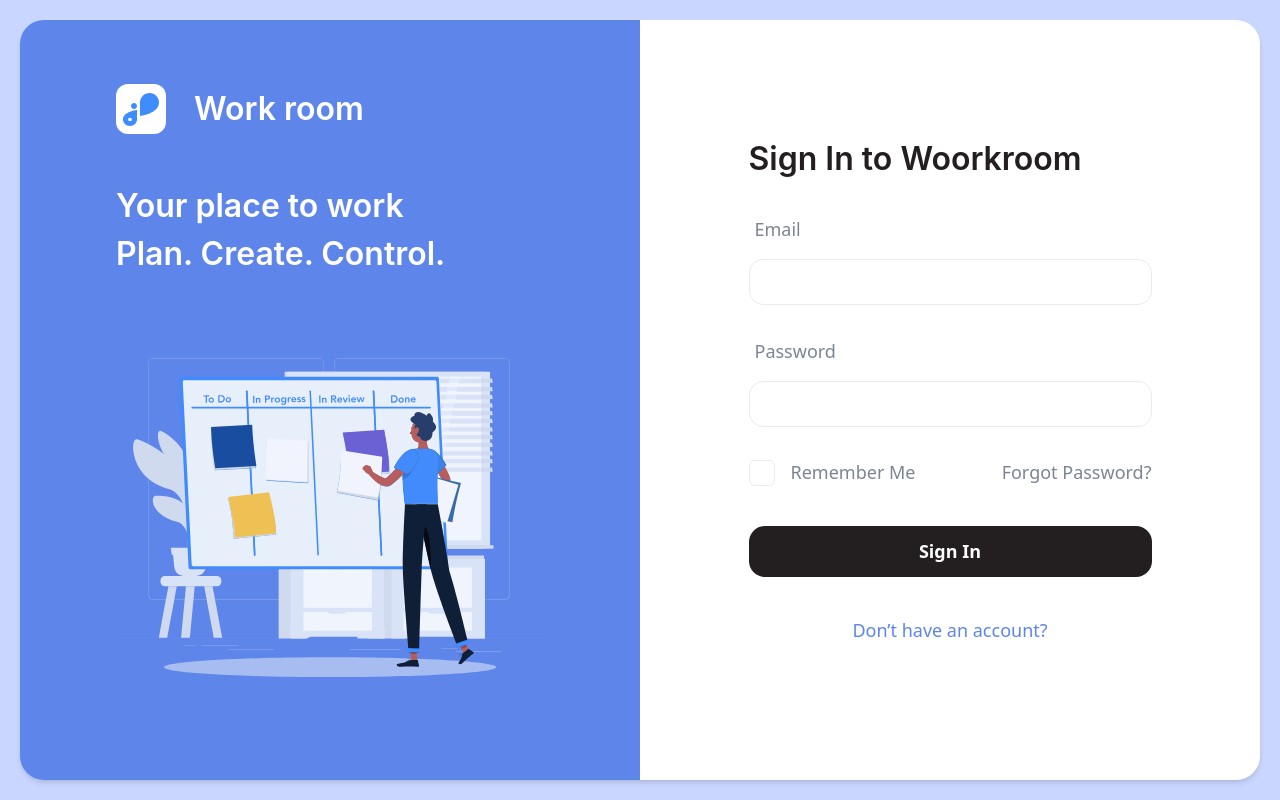
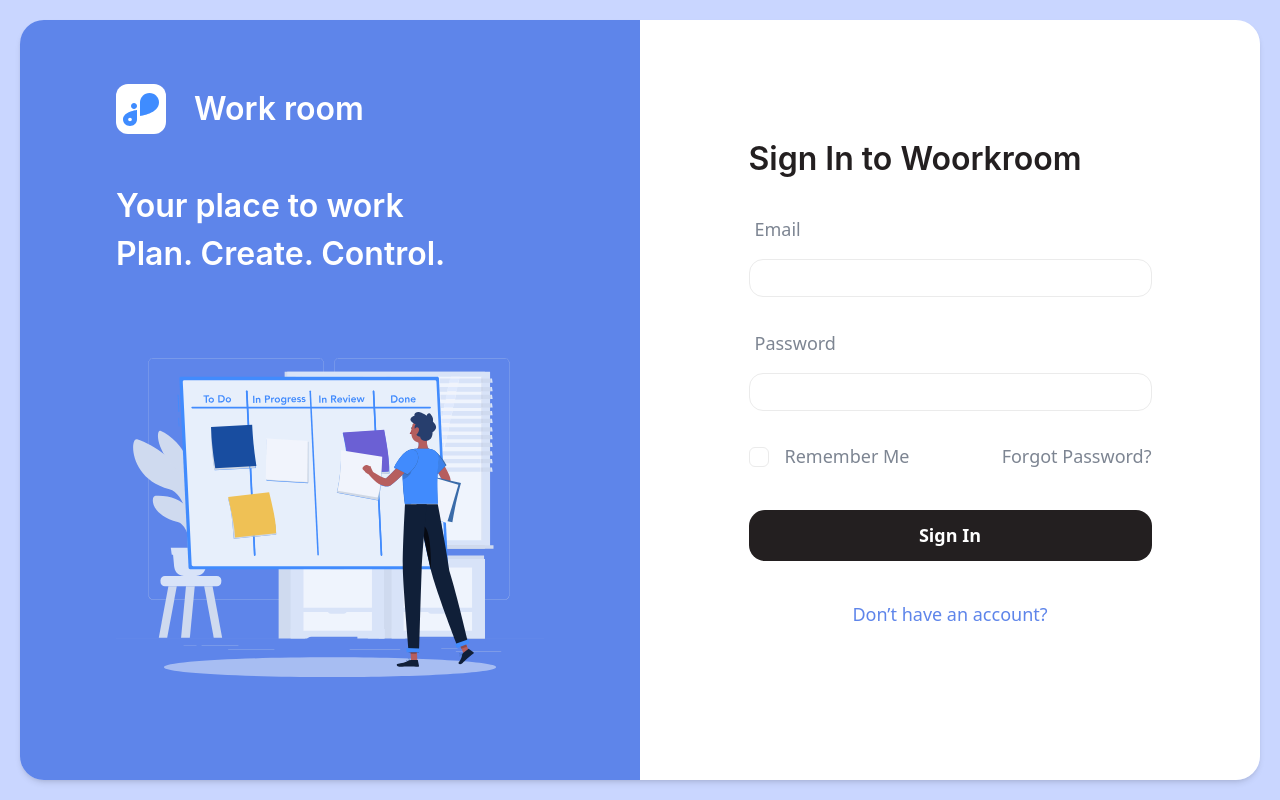
Before and after one commit to PavloHorbatiuk/crm_calendar, a React (Vite) app: page / in a window 1280 px wide. Built offline with nearby package versions, Linux system fonts and the light colour scheme; no server answers.

Commit message:
add: style

```diff
--- a/src/components/Payment/PaymentItem.tsx
+++ b/src/components/Payment/PaymentItem.tsx
@@ -27,7 +27,7 @@ const PaymentItem = memo(function PaymentItem({
         type="checkbox"
         checked={isCheck}
         onChange={handleCheck}
-        className="w-1 h-1 bg-white shadow mr-0"
+        className="w-1 h-1 bg-white shadow"
       />
     </div>
   );
--- a/src/styles/index.css
+++ b/src/styles/index.css
@@ -158,7 +158,7 @@
   }
 
   input {
-    @apply border rounded-[0.875rem] px-3 py-3 border-lightGray appearance-none w-full text-gray leading-tight focus:outline-none focus:bg-white focus:border-primary bg-transparent
+    @apply border rounded-[0.875rem] px-2 py-2 border-lightGray appearance-none w-full text-gray leading-tight focus:outline-none focus:bg-white focus:border-primary bg-transparent
   }
 
   label {
```
